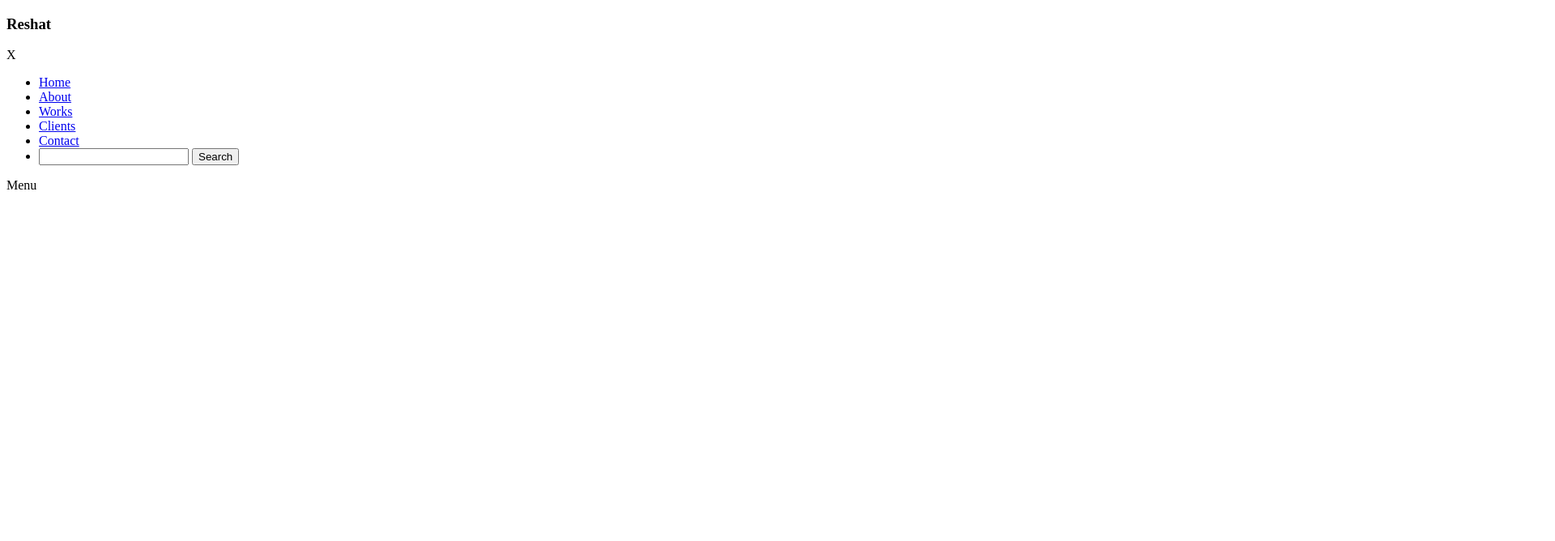
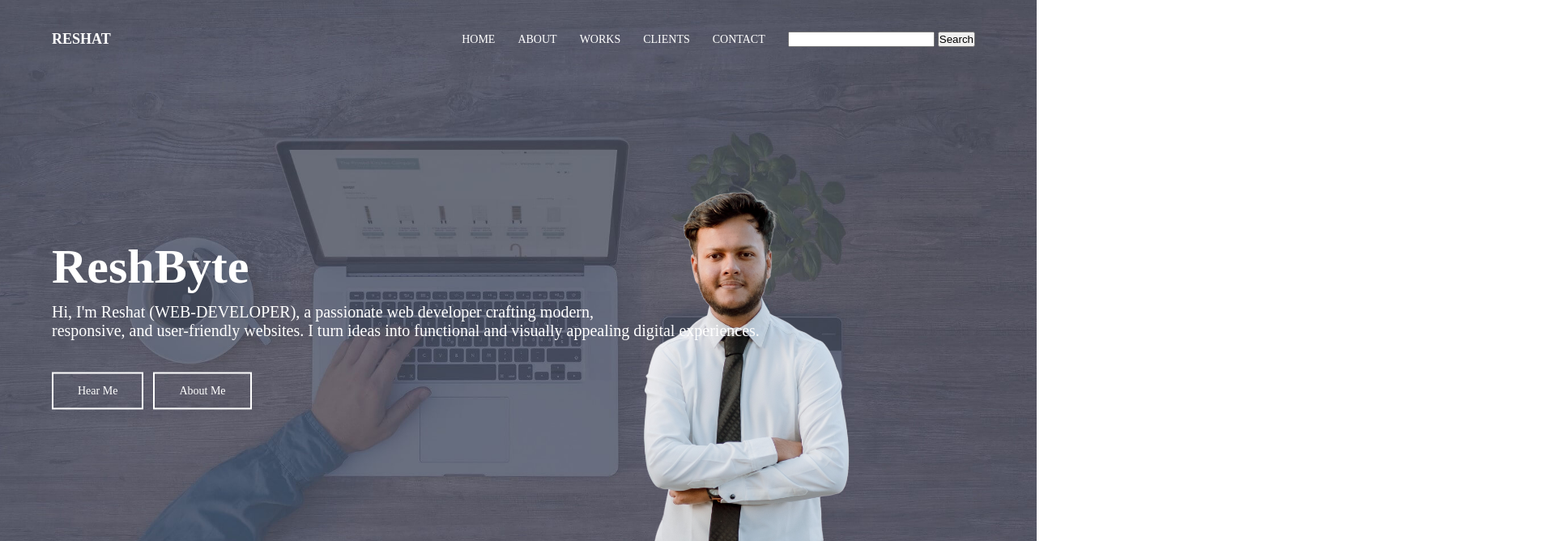
Before and after one commit to ReshByte/Reshat-Farm, a plain HTML site: page index.html in a window 1280 px wide. Shown: the top 668 px of the page at 81% size, 1920 px wide, since content can reach past the window. Drawn offline with Linux system fonts and the light colour scheme.

Commit message:
Update index.html

```diff
--- a/index.html
+++ b/index.html
@@ -4,7 +4,7 @@
     <meta charset="UTF-8">
     <title>Reshat Farm</title>
     <meta name="viewport" content="with=device-width",initial-sscale=1.0>
-    <link rel="stylesheet" type="text/css" href="website.css">
+    <link rel="stylesheet" type="text/css" href="./style.css">
 </head>
 <body>
     <div class="header">
```
